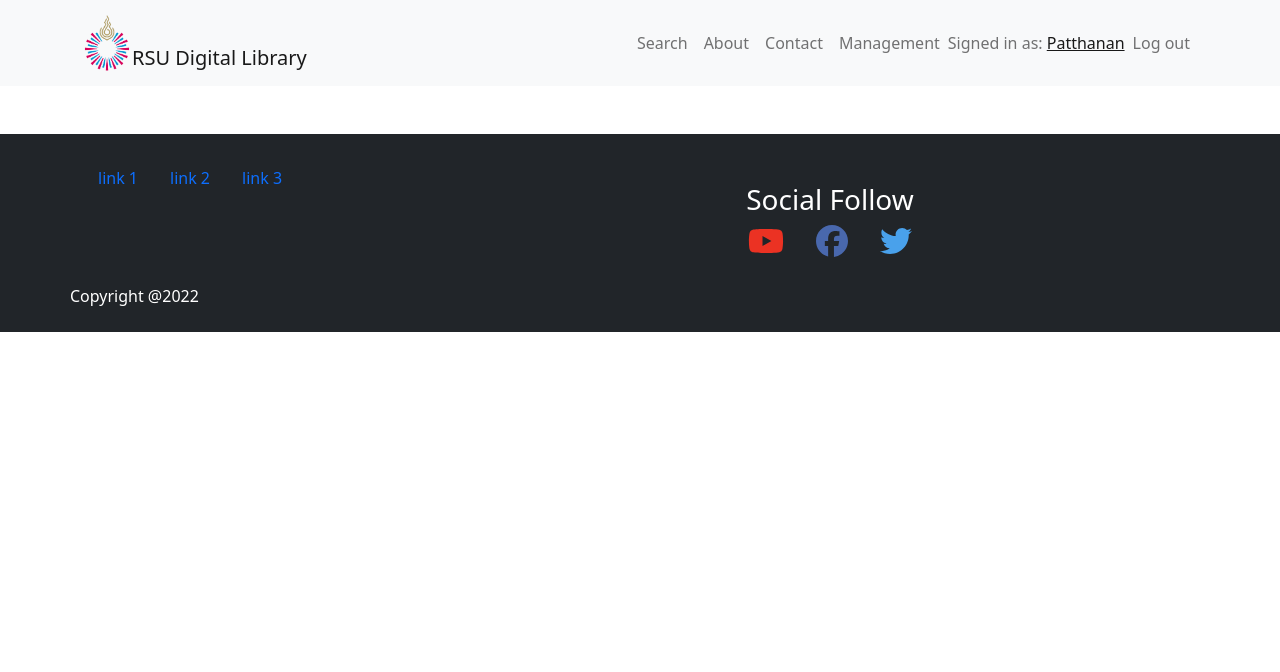
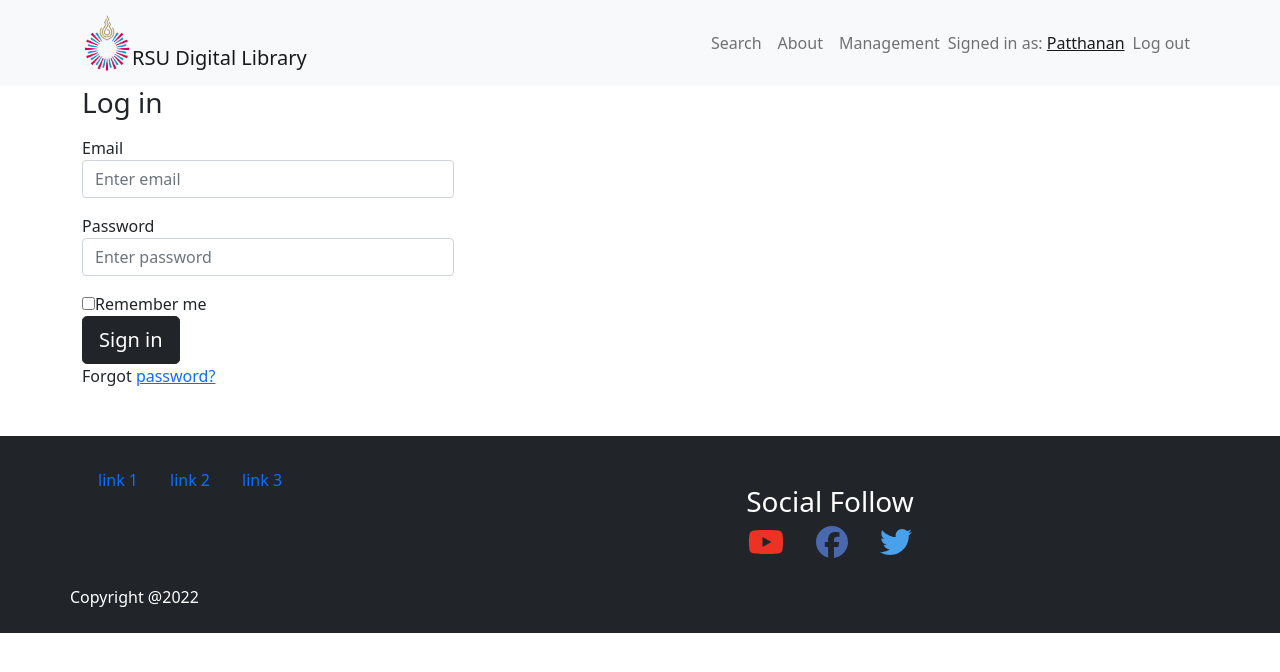
Before and after one commit to patthananp/rsu-digital-library, a React (Create React App) app in the folder Frontend/: page /login in a window 1280 px wide. Shown: the top 672 px of the page. Built offline with nearby package versions, Linux system fonts and the light colour scheme.

Commit message:
add login page

```diff
--- a/Frontend/src/Components/layouts/MainLayout.jsx
+++ b/Frontend/src/Components/layouts/MainLayout.jsx
@@ -10,6 +10,7 @@ import PicSlide from "./Slide";
 import Register from "../../Pages/register";
 import Category from "../../Pages/category";
 import CategoryList from "../../Pages/CategoryList";
+import Login from "../../Pages/login";
 
 
 function MainLayout() {
@@ -28,7 +29,9 @@ function MainLayout() {
                         <Route path="/manage" element={<CategoryList/>} />
 
 
-                        <Route path="/register" element={<Register/>} />
+                        {/* <Route path="/register" element={<Register/>} /> */}
+                        <Route path="/login" element={<Login/>} />
+
                     </Routes>
                 </Router>
 
--- a/Frontend/src/Components/shared/Header.js
+++ b/Frontend/src/Components/shared/Header.js
@@ -20,7 +20,7 @@ function Header() {
                     <Nav>
                         <Nav.Link href="/search">Search</Nav.Link>
                         <Nav.Link href="/about">About</Nav.Link>
-                        <Nav.Link href="/contact">Contact</Nav.Link>
+                        {/* <Nav.Link href="/contact">Contact</Nav.Link> */}
                         <Nav.Link href="/manage">Management</Nav.Link>
 
                     </Nav>
@@ -28,7 +28,8 @@ function Header() {
                         Signed in as: <a href="#login">Patthanan</a>
                     </Navbar.Text>
                     <Nav>
-                        <Nav.Link href="/register">Log out</Nav.Link>
+                        {/* <Nav.Link href="/register">Log out</Nav.Link> */}
+                        <Nav.Link href="/login">Log out</Nav.Link>
                     </Nav>
                 </Navbar.Collapse>
             </Container>
--- a/Frontend/src/Home.jsx
+++ b/Frontend/src/Home.jsx
@@ -21,9 +21,9 @@ function Home() {
                     <Row>
                         Saved Items
                         <Nav>
-                            <Nav.Link href='#'>test1</Nav.Link>
-                            <Nav.Link href='#'>test2</Nav.Link>
-                            <Nav.Link href='#'>test3</Nav.Link>
+                            <Nav.Link href='#'>TEST link to Saved Items 1</Nav.Link>
+                            <Nav.Link href='#'>TEST link to Saved Items 2</Nav.Link>
+                            <Nav.Link href='#'>TEST link to Saved Items 3</Nav.Link>
                         </Nav>
                     </Row>
                     <Row>
--- /dev/null
+++ b/Frontend/src/Pages/login.js
@@ -0,0 +1,49 @@
+import React, { Component } from "react";
+import {Button, Col, Container, Form, Row} from 'react-bootstrap';
+import Home from "../Home";
+
+
+function Login() {
+
+        return (
+
+            <form>
+                <Col sm={4}></Col>
+
+                <Col sm={4}>
+
+                <h3>Log in</h3>
+
+                {/* <div className="form-group"> */}
+                <div className="mt-3">
+
+                    <label>Email</label>
+                    <input type="email" className="form-control" placeholder="Enter email" />
+                </div>
+
+                {/* <div className="form-group"> */}
+                <div className="mt-3">
+
+                    <label>Password</label>
+                    <input type="password" className="form-control" placeholder="Enter password" />
+                </div>
+
+                {/* <div className="form-group"> */}
+                <div className="mt-3">
+
+                    <div className="custom-control custom-checkbox">
+                        <input type="checkbox" className="custom-control-input" id="customCheck1" />
+                        <label className="custom-control-label" htmlFor="customCheck1">Remember me</label>
+                    </div>
+                </div>
+
+                <Button type="submit" href="/" className="btn btn-dark btn-lg btn-block">Sign in</Button>
+                <p className="forgot-password text-right">
+                    Forgot <a href="#">password?</a>
+                </p>
+                </Col>
+                {/* <Col className='mt-3'sm={4}></Col> */}
+            </form>
+        )
+}
+export default Login;
```
